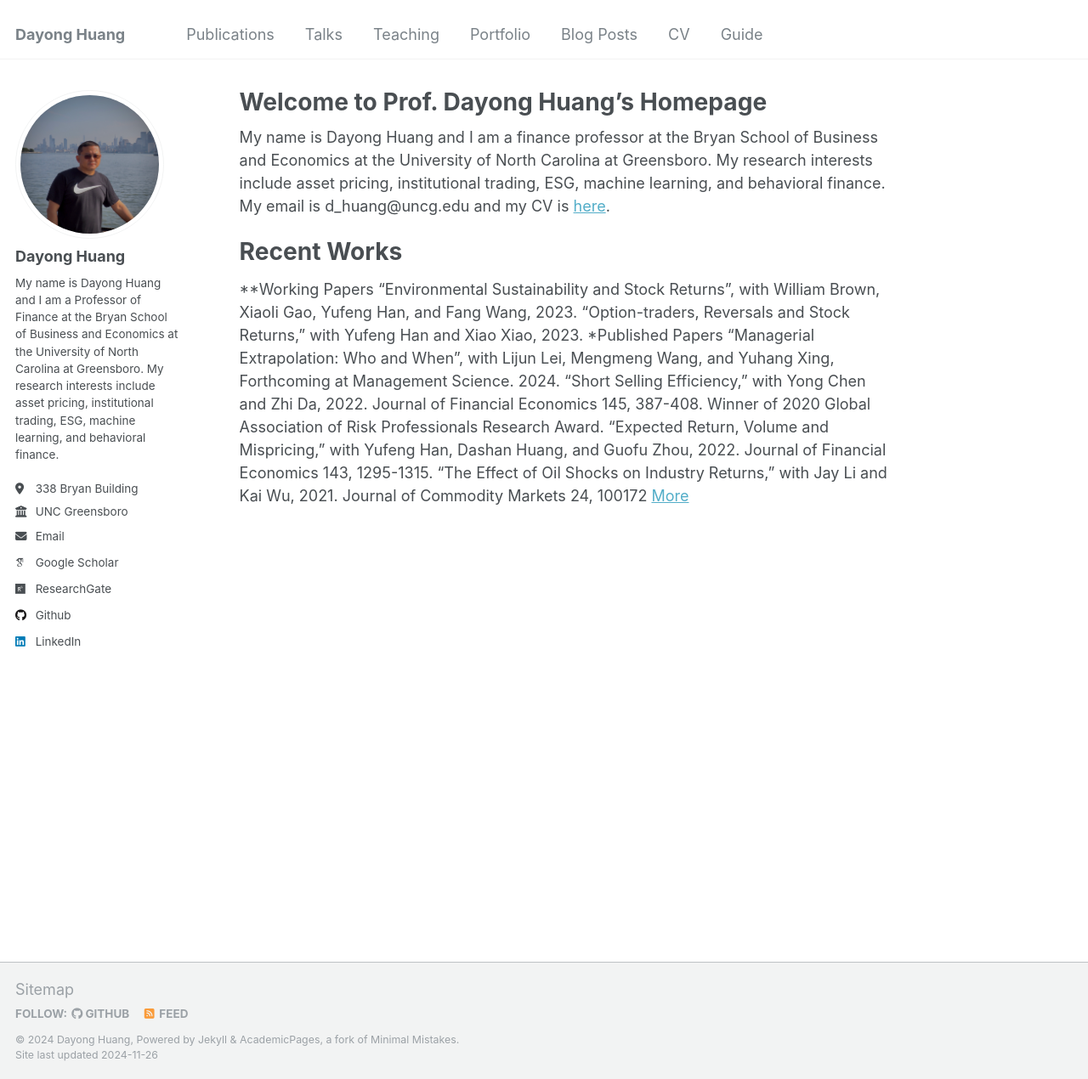
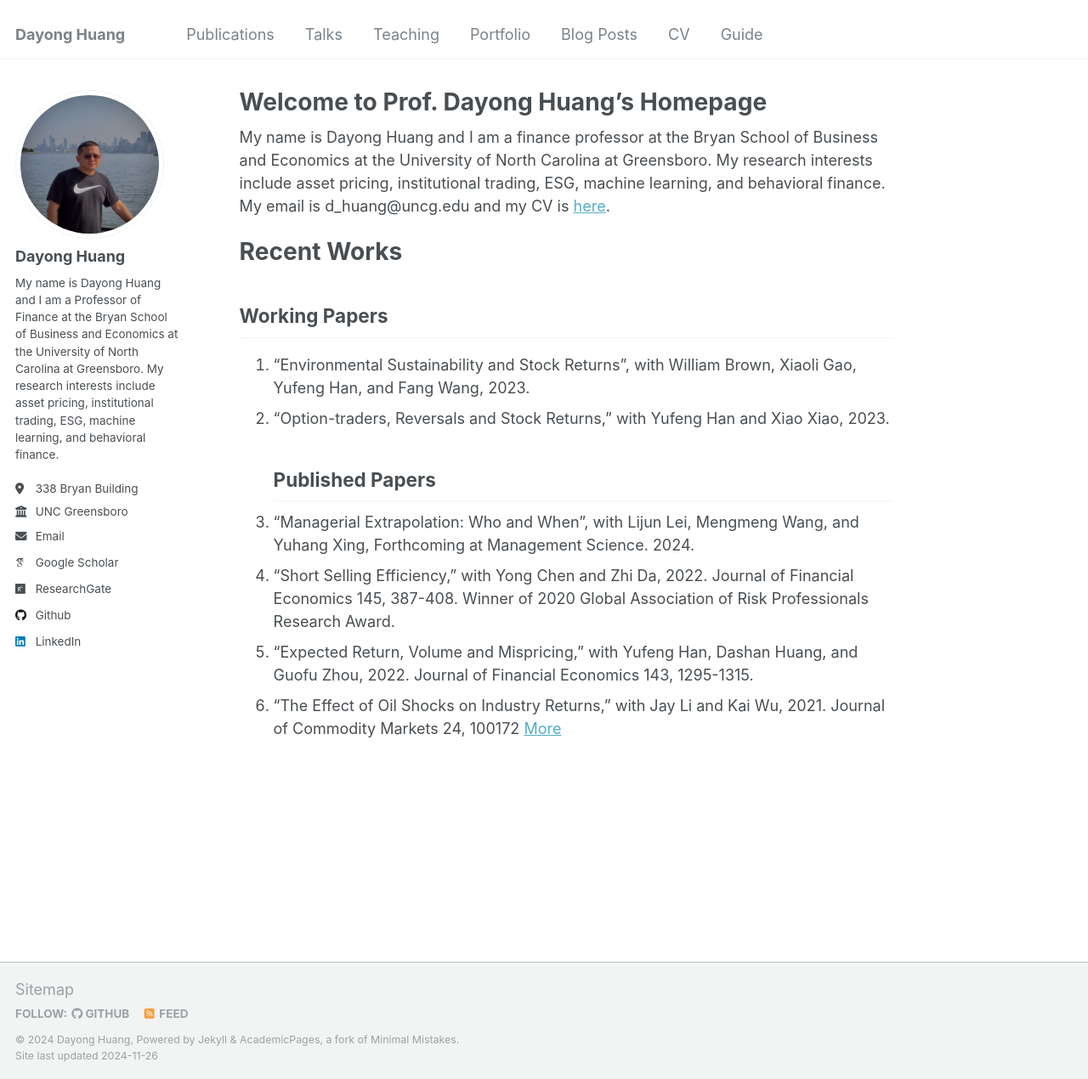
Before and after one commit to dayong-huang/dayong-huang.github.io, a Jekyll site: the page built from _pages/about.md, in a window 1280 px wide and 1270 px high. Shown: the whole window at 85% size. Built offline with Jekyll 4.4.1, drawn with Linux system fonts in a browser that asks for light colours; some web fonts are replaced; part of the change alters nothing that is shown.

```diff
--- a/_pages/about.md
+++ b/_pages/about.md
@@ -11,12 +11,12 @@ My name is Dayong Huang and I am a finance professor at the Bryan School of Busi
 
 Recent Works
 ======
-**Working Papers
-"Environmental Sustainability and Stock Returns", with William Brown, Xiaoli Gao, Yufeng Han, and Fang Wang, 2023.
-"Option-traders, Reversals and Stock Returns," with Yufeng Han and Xiao Xiao, 2023.
- *Published Papers
-"Managerial Extrapolation: Who and When", with Lijun Lei, Mengmeng Wang, and Yuhang Xing, Forthcoming at Management Science. 2024.
-"Short Selling Efficiency," with Yong Chen and Zhi Da, 2022. Journal of Financial Economics 145, 387-408. Winner of 2020 Global Association of Risk Professionals Research Award.
-"Expected Return, Volume and Mispricing," with Yufeng Han, Dashan Huang, and Guofu Zhou, 2022. Journal of Financial Economics 143, 1295-1315.
-"The Effect of Oil Shocks on Industry Returns," with Jay Li and Kai Wu, 2021. Journal of Commodity Markets 24, 100172
+## Working Papers
+  1. "Environmental Sustainability and Stock Returns", with William Brown, Xiaoli Gao, Yufeng Han, and Fang Wang, 2023.
+  2. "Option-traders, Reversals and Stock Returns," with Yufeng Han and Xiao Xiao, 2023.
+## Published Papers
+  1. "Managerial Extrapolation: Who and When", with Lijun Lei, Mengmeng Wang, and Yuhang Xing, Forthcoming at Management Science. 2024.
+  2. "Short Selling Efficiency," with Yong Chen and Zhi Da, 2022. Journal of Financial Economics 145, 387-408. Winner of 2020 Global Association of Risk Professionals Research Award.
+  3. "Expected Return, Volume and Mispricing," with Yufeng Han, Dashan Huang, and Guofu Zhou, 2022. Journal of Financial Economics 143, 1295-1315.
+  4. "The Effect of Oil Shocks on Industry Returns," with Jay Li and Kai Wu, 2021. Journal of Commodity Markets 24, 100172
 [More](https://dayong-huang.github.io/publications/)
```
